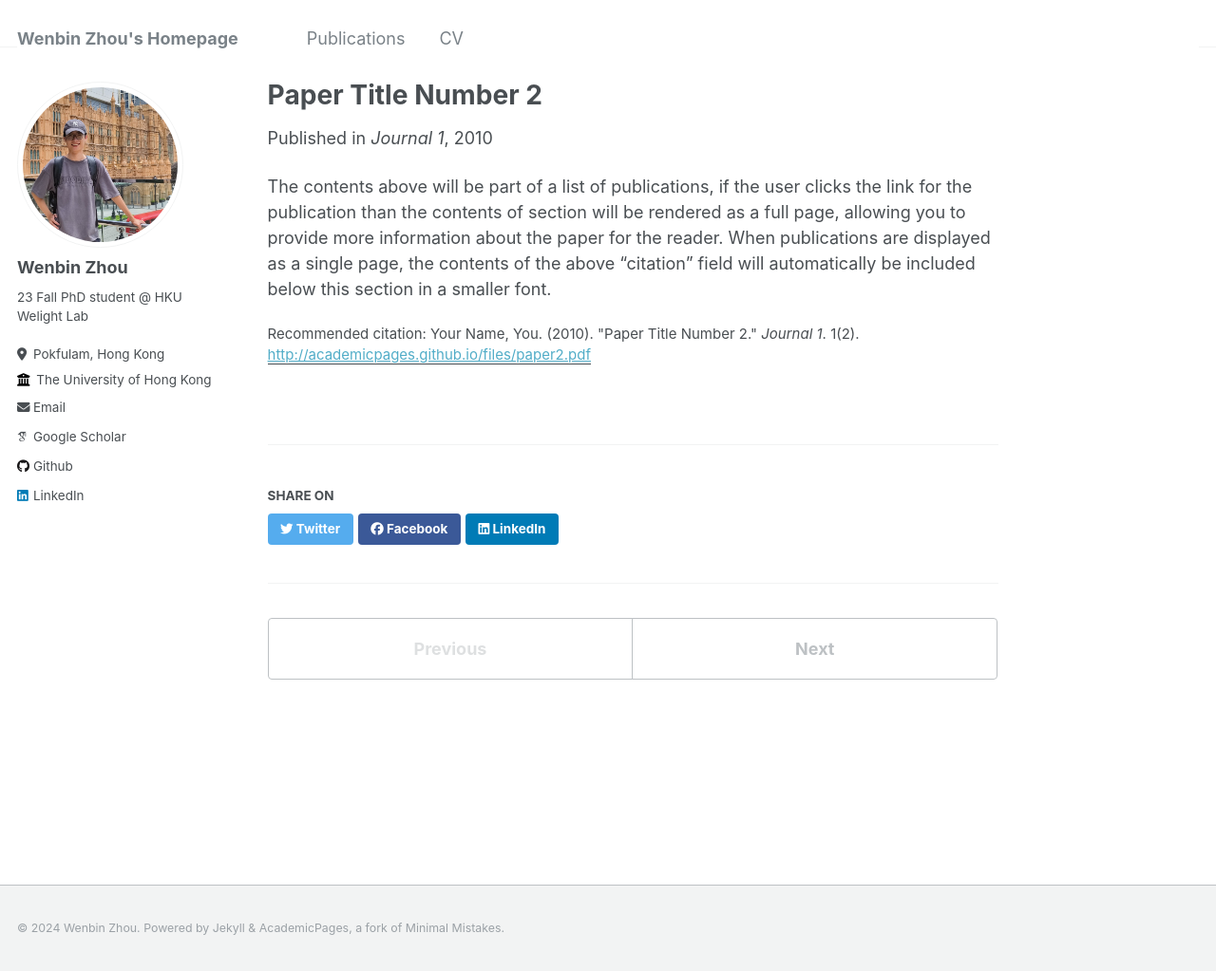
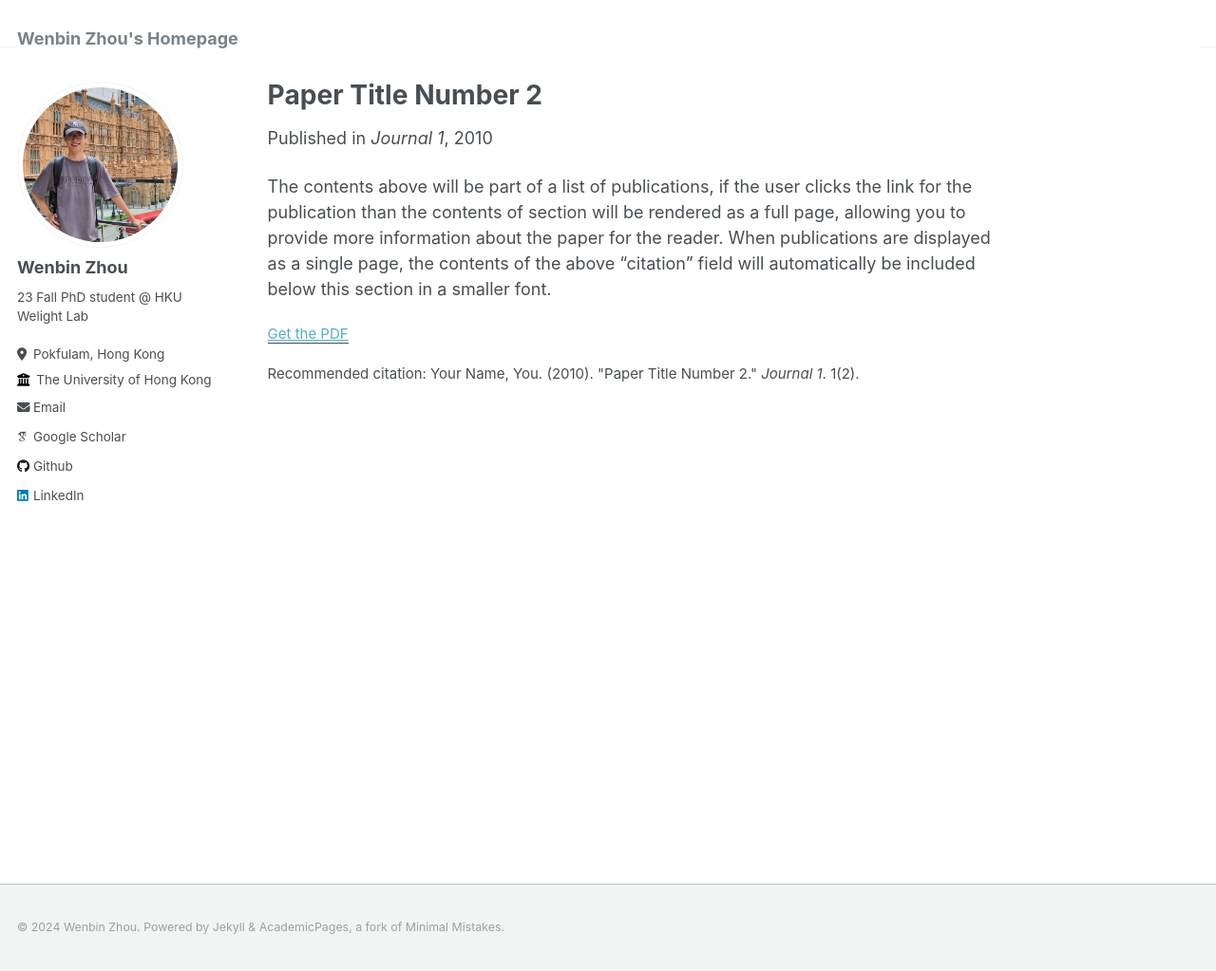
Before and after one commit to zhou-wb/wenbin1, a Jekyll site: the page built from archive/2010-10-01-paper-title-number-2.md, in a window 1280 px wide and 1023 px high. Shown: the whole window at 95% size. Built offline with Jekyll 4.4.1, drawn with Linux system fonts in a browser that asks for light colours; some web fonts are replaced.

Commit message:
temp single page version

```diff
--- a/_config.yml
+++ b/_config.yml
@@ -249,7 +249,7 @@ defaults:
     values:
       layout: single
       author_profile: true
-      share: true
+      share: false
       comments: true
   # _portfolio
   - scope:
--- a/_layouts/single.html
+++ b/_layouts/single.html
@@ -48,13 +48,15 @@ layout: default
         {{ content }}
 
         <!-- {% if page.citation and page.paperurl %}
-          <p style="font-size: smaller">Recommended citation: {{ page.citation }} <a href="{{ page.paperurl }}"><u>{{ page.paperurl }}</u></a></p>
+          <p style="font-size: smaller">Recommended citation: {{ page.citation }} <a href="{{ page.paperurl }}"><u>Get the PDF</u></a></p>
         {% elsif page.citation %}
           <p style="font-size: smaller">Recommended citation: {{ page.citation }} </p>
         {% endif %} -->
-        {% if page.citation and page.paperurl %}
-          <p style="font-size: smaller">Recommended citation: {{ page.citation }} <a href="Get the PDF"><u>{{ page.paperurl }}</u></a></p>
-        {% elsif page.citation %}
+
+        {% if page.paperurl %}
+          <p style="font-size: smaller"><a href="{{ page.paperurl }}"><u>Get the PDF</u></a></p>
+        {% endif %}
+        {% if page.citation %}
           <p style="font-size: smaller">Recommended citation: {{ page.citation }} </p>
         {% endif %}
 
```
Also changed, not shown: _data/navigation.yml (+4 -4 lines), _publications/2020-07-10-Deep-learning-based-emotion-recognition-from-real-time-videos-number-1 copy.md (renamed from _publications/2009-10-01-paper-title-number-1.md, +2 -2 lines), _publications/2020-07-10-Deep-learning-based-emotion-recognition-from-real-time-videos-number-1.md (added, +12 -0 lines), archive/2010-10-01-paper-title-number-2.md (renamed from _publications/2010-10-01-paper-title-number-2.md, +1 -1 lines), archive/2015-10-01-paper-title-number-3.md (renamed from _publications/2015-10-01-paper-title-number-3.md), archive/2024-02-17-paper-title-number-4.md (renamed from _publications/2024-02-17-paper-title-number-4.md).
